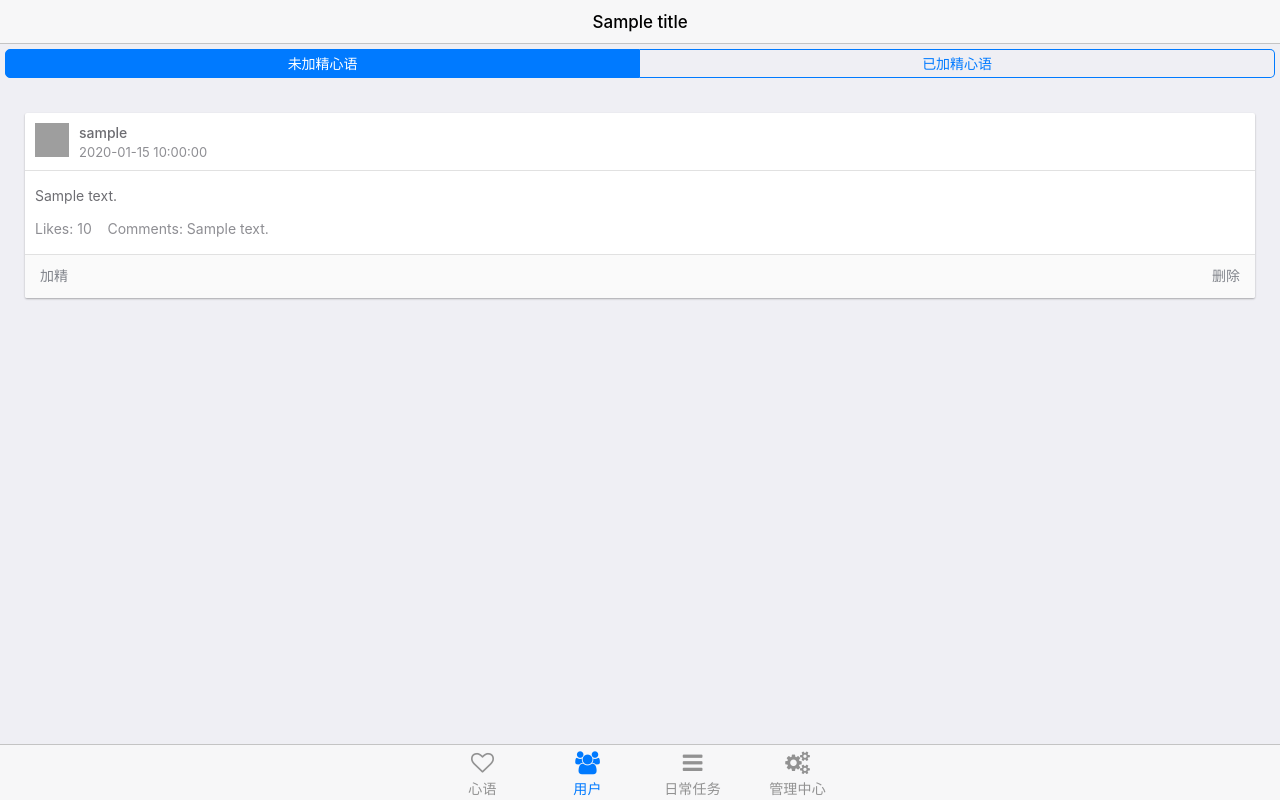
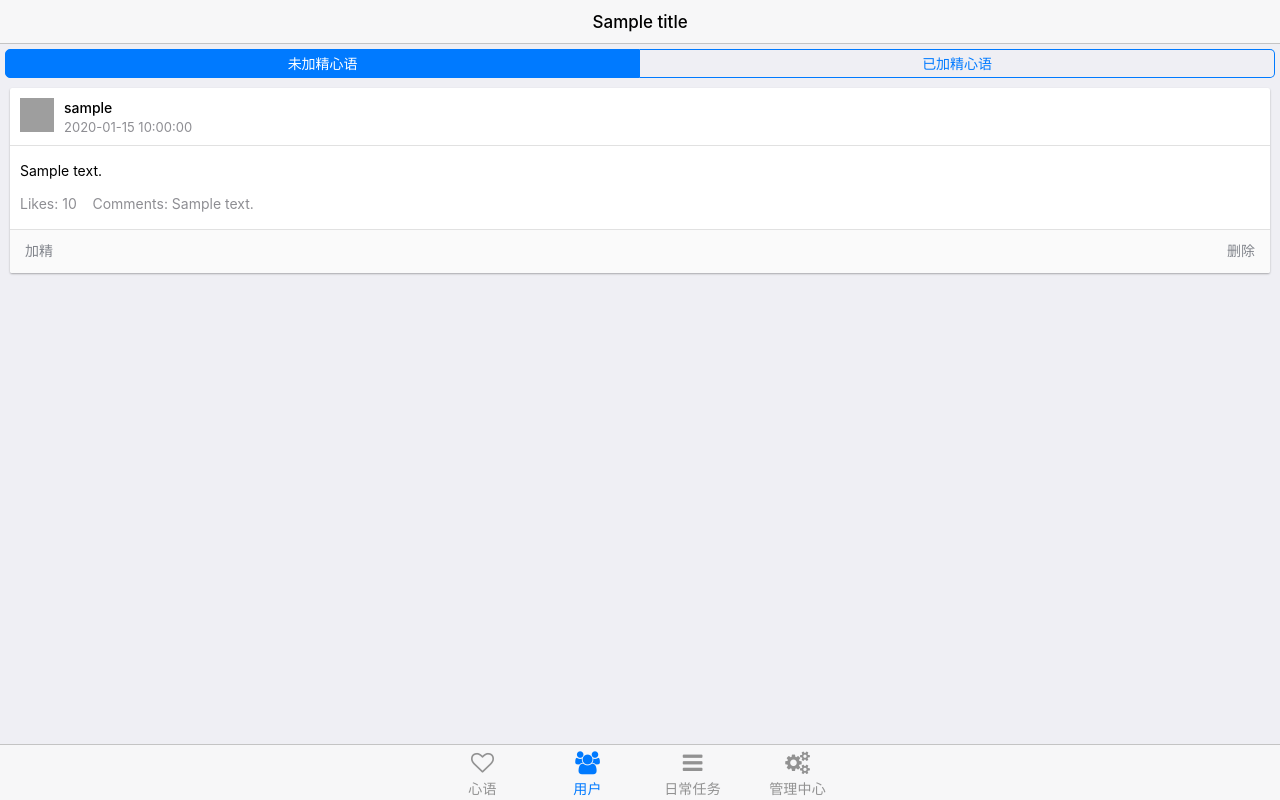
Before and after one commit to liu772992382/shanyi, a Flask app: template templates/HeartWords.html in a window 1280 px wide. Run offline with Flask 2, Linux system fonts and the light colour scheme; the template is opened without the code that fills it: most values are stand-ins (such as "Sample title", 1, 10 or a date in 2020); grey boxes are pictures that could not be loaded.

Commit message:
html bug

```diff
--- a/templates/HeartWords.html
+++ b/templates/HeartWords.html
@@ -12,7 +12,6 @@
 <div class="tabs">
   <!-- Tab 1, 默认激活 -->
   <div id="tab1" class="tab active">
-    <div class="content-block">
     {% for i in info %}
     <div class="card facebook-card">
       <div class="card-header">
@@ -30,10 +29,8 @@
     </div>
     {% endfor %}
   </div>
-  </div>
   <!-- Tab 2 -->
   <div id="tab2" class="tab">
-    <div class="content-block">
     {% for i in info_star %}
     <div class="card facebook-card">
       <div class="card-header">
@@ -52,7 +49,6 @@
     {% endfor %}
   </div>
 </div>
-</div>
 
 
 
```
Lines whose indentation alone changed are shown as unchanged.
